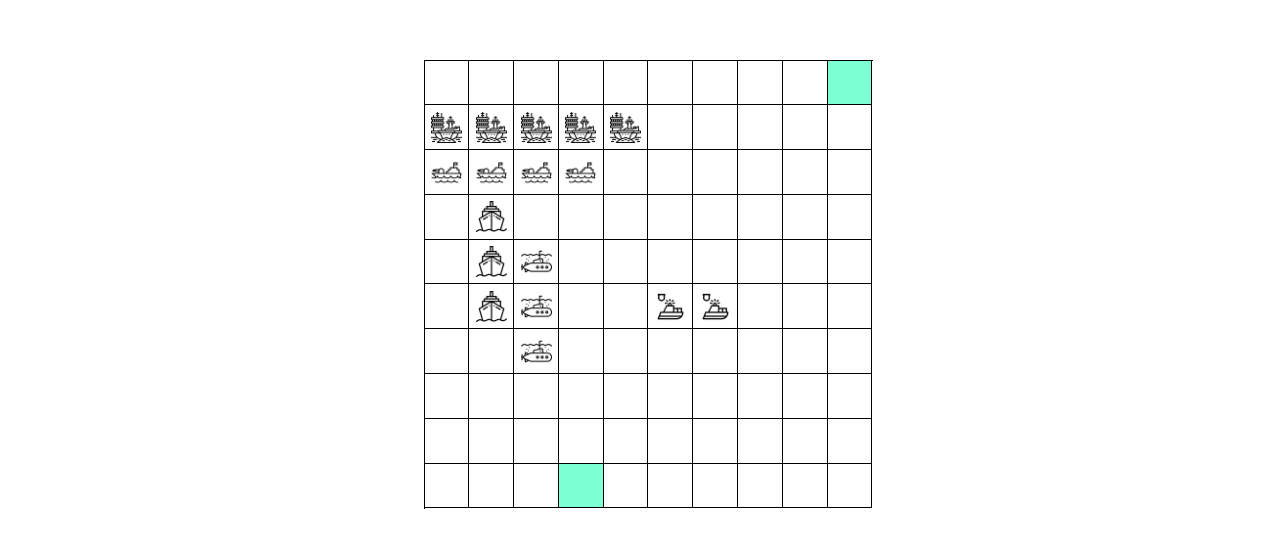
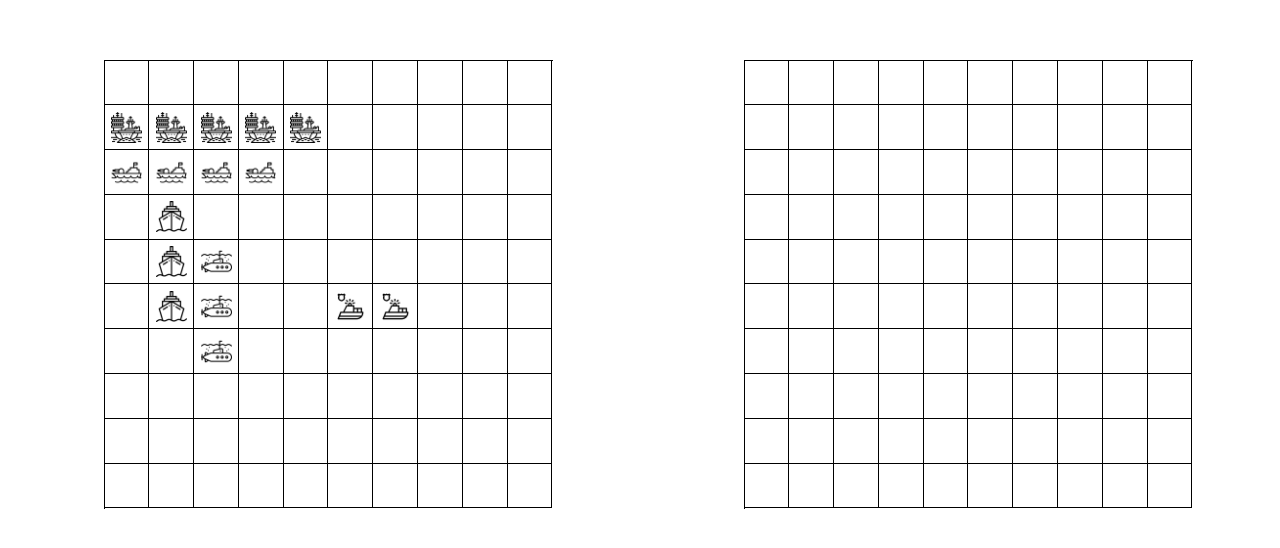
Before and after one commit to domodfg/battleship, a website built with webpack: page dist/index.html in a window 1280 px wide. Shown: the part 124-672 px from the top of the page. Built offline with nearby package versions, Linux system fonts and the light colour scheme.

Commit message:
Created the main game loop

```diff
--- a/src/display.js
+++ b/src/display.js
@@ -1,23 +1,29 @@
 import { player } from "./player";
+import { computer } from "./computer";
 
 const display = (() => {
   const mainContainer = document.querySelector(".container");
-  const boardContainer = document.createElement("div");
-  boardContainer.classList.add("gameBoard");
 
-  const render = (gameBoard) => {
-    for (let i = 0; i < gameBoard.length; i++) {
+  const player1 = document.createElement("div");
+  player1.classList.add("gameBoard");
+
+  const player2 = document.createElement("div");
+  player2.classList.add("gameBoard2");
+
+  const render = (gameBoard, target) => {
+    for (let i = 0; i < gameBoard.gameBoard.length; i++) {
       const square = document.createElement("div");
-      square.setAttribute("id", i);
+      /*       square.classList.add(`-${i}`); */
+      square.setAttribute("data", i);
       square.classList.add("square");
-      boardContainer.appendChild(square);
+      target.appendChild(square);
     }
-    mainContainer.appendChild(boardContainer);
+    mainContainer.appendChild(target);
   };
 
-  const renderPlayerShips = (gameBoard) => {
+  const renderPlayerShips = (gameBoard, target) => {
     for (let i = 0; i < gameBoard.gameBoard.length; i++) {
-      const occupiedSpot = document.getElementById(i);
+      const occupiedSpot = target.querySelector(`[data="${i}"]`);
       if (gameBoard.gameBoard[i].occupied === gameBoard.carrier) {
         occupiedSpot.classList.add("carrier");
       }
@@ -36,18 +42,48 @@ const display = (() => {
     }
   };
 
-  const renderHit = (gameBoard) => {
-    for (let i = 0; i < gameBoard.length; i++) {
-      const targetSquare = document.getElementById(i);
-      if (gameBoard[i].attacked === "yes") {
+  const renderHit = (gameBoard, target) => {
+    for (let i = 0; i < gameBoard.gameBoard.length; i++) {
+      const targetSquare = target.querySelector(`[data="${i}"]`);
+      if (gameBoard.gameBoard[i].attacked === "yes") {
         targetSquare.classList.add("missed");
-      } else if (gameBoard[i].status === "hit") {
+      } else if (gameBoard.gameBoard[i].status === "hit") {
         targetSquare.classList.add("hit");
       }
     }
   };
 
-  return { render, renderPlayerShips, renderHit };
+  const startGame = () => {
+    const square = player2.querySelectorAll(".square");
+    square.forEach((spot) => {
+      const index = parseInt(spot.getAttribute("data"));
+      spot.addEventListener("click", () => {
+        if (
+          player.gameBoard.gameOverCheck() !== true &&
+          computer.gameBoard.gameOverCheck() !== true
+        ) {
+          if (player.attack(computer.gameBoard, index) !== false) {
+            renderHit(computer.gameBoard, player2);
+            computer.randomAttack(player.gameBoard);
+            renderHit(player.gameBoard, player1);
+            if (
+              player.gameBoard.gameOverCheck() === true &&
+              computer.gameBoard.gameOverCheck() !== true
+            ) {
+              console.log("Draw");
+            }
+            if (player.gameBoard.gameOverCheck() === true) {
+              console.log("you lose");
+            } else if (computer.gameBoard.gameOverCheck() === true) {
+              console.log("you win");
+            }
+          }
+        }
+      });
+    });
+  };
+
+  return { render, renderPlayerShips, renderHit, player1, player2, startGame };
 })();
 
 export { display };
--- a/src/index.js
+++ b/src/index.js
@@ -13,18 +13,9 @@ player.placeShip(55, "horizontal");
 
 computer.randomPlaceShip();
 
+display.render(player.gameBoard, display.player1);
+display.renderPlayerShips(player.gameBoard, display.player1);
 
-player.gameBoard.receiveAttack(9);
+display.render(computer.gameBoard, display.player2);
 
-
-
-
-computer.randomAttack(player.gameBoard);
-
-display.render(player.gameBoard.gameBoard)
-display.renderPlayerShips(player.gameBoard)
-display.renderHit(player.gameBoard.gameBoard)
-
-
-
-console.log(player.gameBoard.gameBoard)
+display.startGame()
--- a/src/player.js
+++ b/src/player.js
@@ -45,7 +45,11 @@ const player = (() => {
   };
 
   const attack = (gameBoard, coordinate) => {
-    gameBoard.receiveAttack(coordinate);
+    if (gameBoard.receiveAttack(coordinate) === false) {
+      return false;
+    } else {
+      return true;
+    }
   };
 
   return { active, gameBoard, placeShip, attack };
--- a/src/style.css
+++ b/src/style.css
@@ -6,7 +6,7 @@
   align-items: center;
 }
 
-.gameBoard {
+.gameBoard, .gameBoard2 {
   display: grid;
   grid-template-columns: repeat(10, 1fr);
   grid-template-rows: repeat(10, 1fr);
```
Also changed, not shown: dist/main.js.
